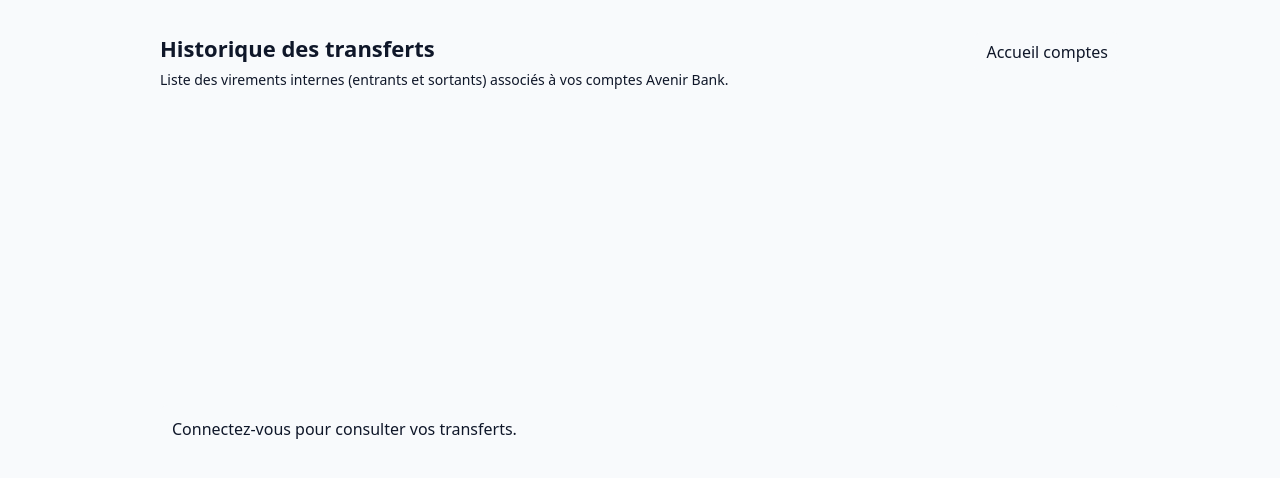
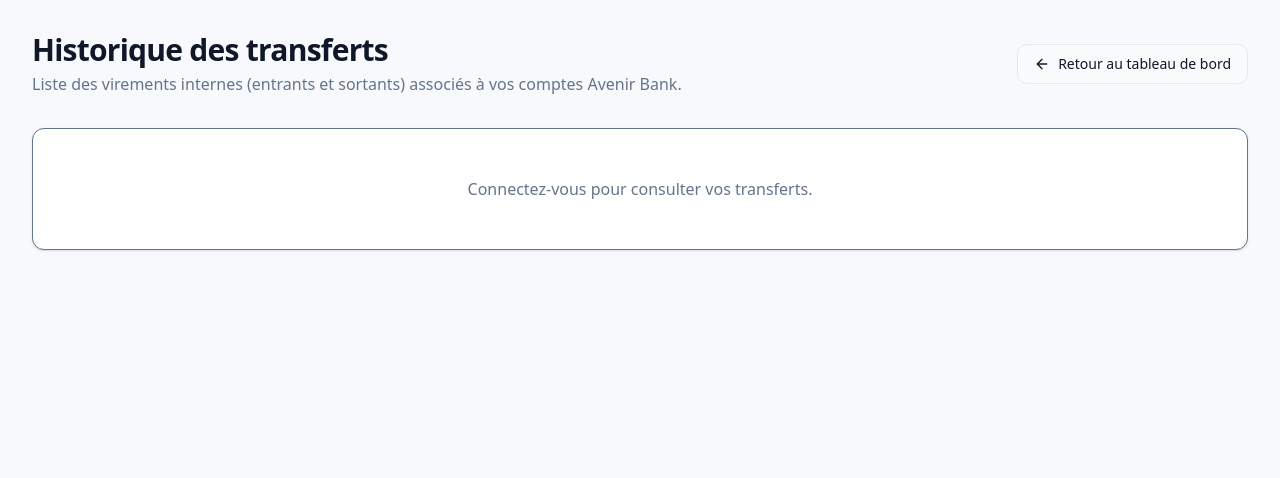
Before and after one commit to Denisi64/projet-clean-archi-react-WDC-2025-2026, a Next.js app in the folder apps/web-next/: page /transfers in a window 1280 px wide. Shown: the top 478 px of the page. Built offline with nearby package versions, Linux system fonts and the light colour scheme; no server answers.

Commit message:
ft: transfer page redesign

```diff
--- a/apps/web-next/src/app/transfers/history.module.css
+++ /dev/null
@@ -1,150 +0,0 @@
-.page {
-  min-height: 100vh;
-  padding: 32px 16px 48px;
-  display: flex;
-  justify-content: center;
-}
-
-.shell {
-  width: min(960px, 100%);
-  display: grid;
-  gap: 16px;
-}
-
-.header {
-  display: flex;
-  justify-content: space-between;
-  align-items: flex-start;
-  gap: 12px;
-}
-
-.title {
-  font-size: 22px;
-  font-weight: 700;
-}
-
-.subtitle {
-  color: var(--muted);
-  font-size: 14px;
-  margin-top: 4px;
-}
-
-.muted {
-  color: var(--muted);
-  font-size: 13px;
-  display: inline-flex;
-  align-items: center;
-}
-
-.filter {
-  display: grid;
-  gap: 8px;
-  padding: 12px;
-  border: 1px solid var(--border);
-  border-radius: 10px;
-  background: #f8fafc;
-}
-
-.label {
-  font-size: 14px;
-  color: var(--muted);
-}
-
-.filterRow {
-  display: flex;
-  gap: 8px;
-  flex-wrap: wrap;
-}
-
-.actions {
-  display: flex;
-  gap: 10px;
-}
-
-.link {
-  display: inline-flex;
-  align-items: center;
-  gap: 6px;
-  padding: 8px 12px;
-  border: 1px solid var(--border);
-  border-radius: 8px;
-  background: #f8fafc;
-}
-
-.empty {
-  padding: 12px;
-  background: #f8fafc;
-  border: 1px solid var(--border);
-  border-radius: 8px;
-  color: var(--muted);
-}
-
-.tableWrapper {
-  border: 1px solid var(--border);
-  border-radius: 12px;
-  overflow: hidden;
-  background: #ffffff;
-}
-
-.table {
-  width: 100%;
-  border-collapse: collapse;
-}
-
-.table th,
-.table td {
-  border-bottom: 1px solid var(--border);
-  padding: 10px;
-  text-align: left;
-  vertical-align: top;
-}
-
-.table th {
-  background: #f8fafc;
-  font-weight: 600;
-}
-
-.accountCell {
-  display: grid;
-  gap: 4px;
-}
-
-.name {
-  font-weight: 600;
-}
-
-.iban {
-  color: var(--muted);
-  font-size: 13px;
-}
-
-.amount {
-  font-weight: 700;
-}
-
-.note {
-  max-width: 240px;
-  white-space: nowrap;
-  overflow: hidden;
-  text-overflow: ellipsis;
-}
-
-.out, .in {
-  display: inline-flex;
-  align-items: center;
-  gap: 6px;
-  padding: 6px 10px;
-  border-radius: 999px;
-  font-weight: 600;
-  font-size: 13px;
-}
-
-.out {
-  background: #fee2e2;
-  color: #b91c1c;
-}
-
-.in {
-  background: #ecfdf3;
-  color: #166534;
-}
--- a/apps/web-next/src/app/transfers/page.tsx
+++ b/apps/web-next/src/app/transfers/page.tsx
@@ -1,8 +1,10 @@
 import Link from "next/link";
 import { cookies } from "next/headers";
-import styles from "./history.module.css";
 import { Suspense } from "react";
 import { TransfersHistoryClient } from "./transfers-history.client";
+import { buttonVariants } from "@/components/ui/button";
+import { cn } from "@/lib/utils";
+import { ArrowLeft } from "lucide-react";
 
 type Account = {
     id: string;
@@ -85,14 +87,6 @@ async function loadAccounts(): Promise<{ authenticated: boolean; accounts: Accou
     return { authenticated: true, accounts: data.accounts ?? [] };
 }
 
-function formatCurrency(amount: string) {
-    return new Intl.NumberFormat("fr-FR", {
-        style: "currency",
-        currency: "EUR",
-        maximumFractionDigits: 2,
-    }).format(Number(amount));
-}
-
 export default async function TransfersHistoryPage({ searchParams }: { searchParams: { accountId?: string } }) {
     const accountId = searchParams.accountId || undefined;
     const [{ authenticated, transfers }, accountsResult] = await Promise.all([
@@ -102,28 +96,33 @@ export default async function TransfersHistoryPage({ searchParams }: { searchPar
     const accounts = accountsResult.accounts;
 
     return (
-        <main className={styles.page}>
-            <div className={styles.shell}>
-                <div className={styles.header}>
-                    <div>
-                        <div className={styles.title}>Historique des transferts</div>
-                        <div className={styles.subtitle}>
+        <main className="min-h-screen bg-muted/20 p-4 md:p-8">
+            <div className="mx-auto max-w-[1600px] space-y-8">
+                <div className="flex flex-col md:flex-row md:items-center justify-between gap-4">
+                    <div className="space-y-1">
+                        <h1 className="text-3xl font-bold tracking-tight">Historique des transferts</h1>
+                        <p className="text-muted-foreground">
                             Liste des virements internes (entrants et sortants) associés à vos comptes Avenir Bank.
-                        </div>
+                        </p>
                     </div>
-                    <div className={styles.actions}>
-                        <Link className={styles.link} href="/">Accueil comptes</Link>
+                    <div className="flex items-center gap-4">
+                        <Link
+                            href="/"
+                            className={cn(buttonVariants({ variant: "outline" }), "gap-2")}
+                        >
+                            <ArrowLeft className="h-4 w-4" /> Retour au tableau de bord
+                        </Link>
                     </div>
                 </div>
 
                 {!authenticated && (
-                    <div className={styles.empty}>
+                    <div className="text-center py-12 text-muted-foreground bg-card rounded-lg border shadow-sm">
                         Connectez-vous pour consulter vos transferts.
                     </div>
                 )}
 
                 {authenticated && (
-                    <Suspense fallback={<div className={styles.empty}>Chargement de l&apos;historique...</div>}>
+                    <Suspense fallback={<div className="text-center py-12 text-muted-foreground">Chargement de l&apos;historique...</div>}>
                         <TransfersHistoryClient
                             accounts={accounts}
                             initialTransfers={transfers}
```
Also changed, not shown: apps/web-next/src/app/transfers/transfers-history.client.tsx (+100 -49 lines).
